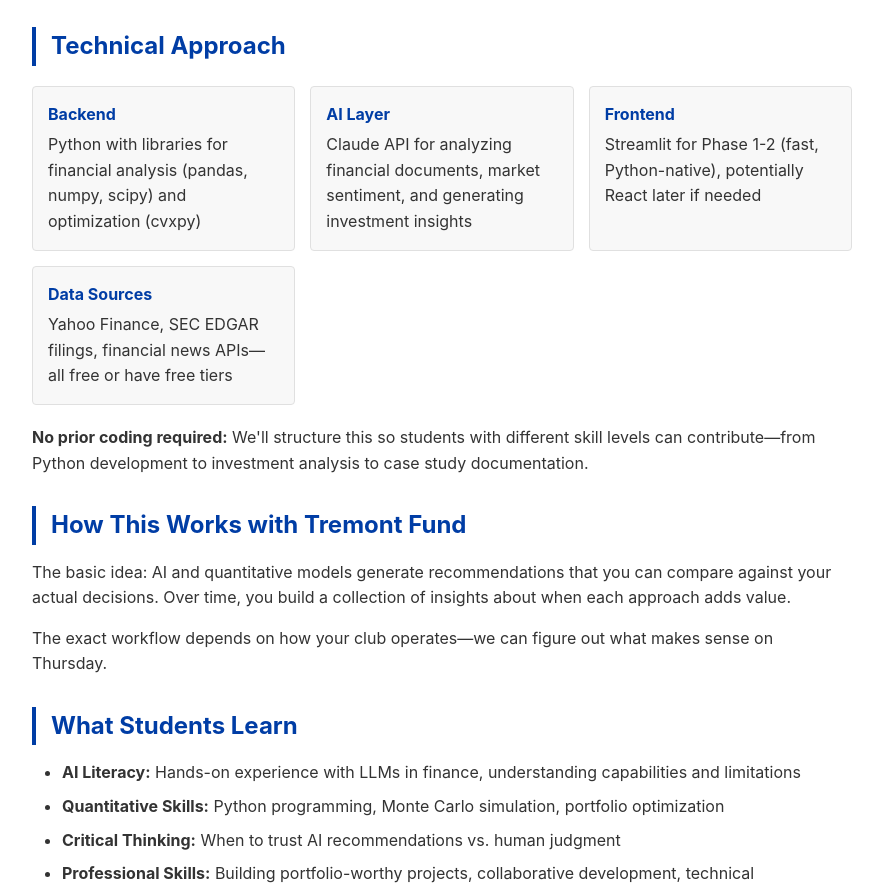
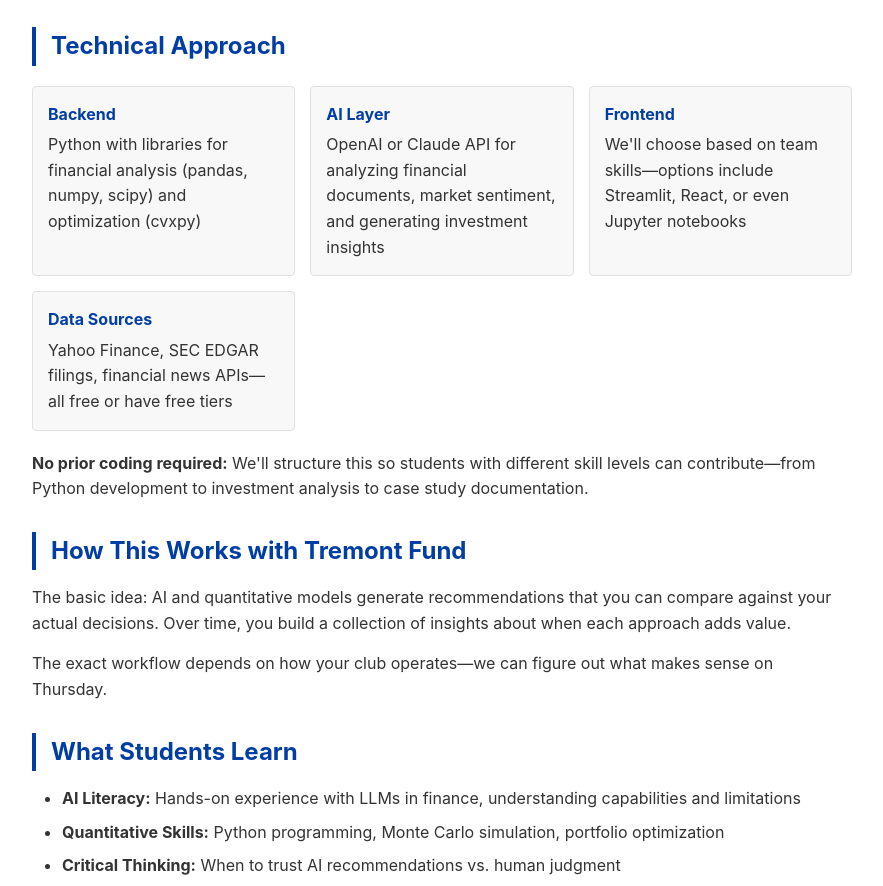
Before and after one commit to harslan/finance-club-robo-advisor, a plain HTML site: page index.html in a window 1280 px wide. Shown: the part 1624-2510 px from the top of the page, without its empty margins (198-1081 px from the left). Drawn offline with Linux system fonts and the light colour scheme.

Commit message:
Update index.html

```diff
--- a/index.html
+++ b/index.html
@@ -216,11 +216,11 @@
                 </div>
                 <div class="tech-item">
                     <strong>AI Layer</strong>
-                    Claude API for analyzing financial documents, market sentiment, and generating investment insights
+                    OpenAI or Claude API for analyzing financial documents, market sentiment, and generating investment insights
                 </div>
                 <div class="tech-item">
                     <strong>Frontend</strong>
-                    Streamlit for Phase 1-2 (fast, Python-native), potentially React later if needed
+                    We'll choose based on team skills—options include Streamlit, React, or even Jupyter notebooks
                 </div>
                 <div class="tech-item">
                     <strong>Data Sources</strong>
```
